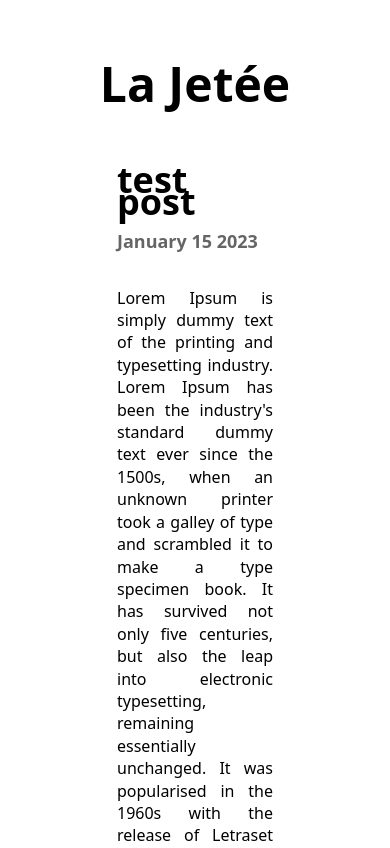
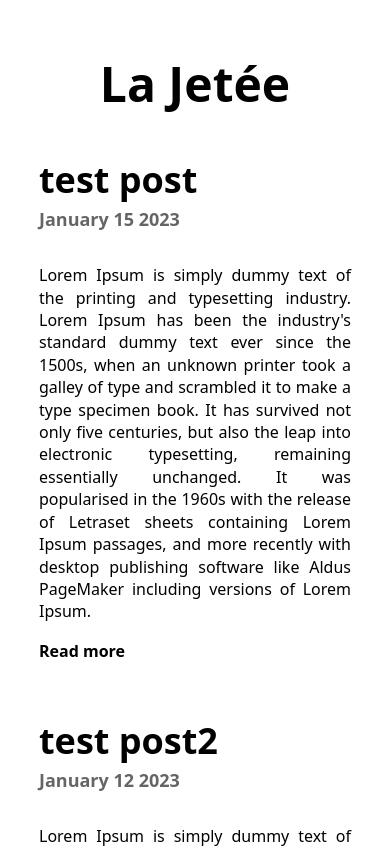
Before and after one commit to ivanarena/blog, a Next.js app: page / in a window 390 px wide. Shown: the top 848 px of the page. Built offline with nearby package versions, Linux system fonts and the light colour scheme.

Commit message:
fix width

```diff
--- a/styles/globals.css
+++ b/styles/globals.css
@@ -38,6 +38,12 @@ a:active {
 .post-container {
     width: 40vw;
     margin-bottom: 8vh;
+}
+
+@media screen and (max-width: 728px) {
+    .post-container {
+        width: 80vw;
+    }
 }
 
 .post-title {
```
